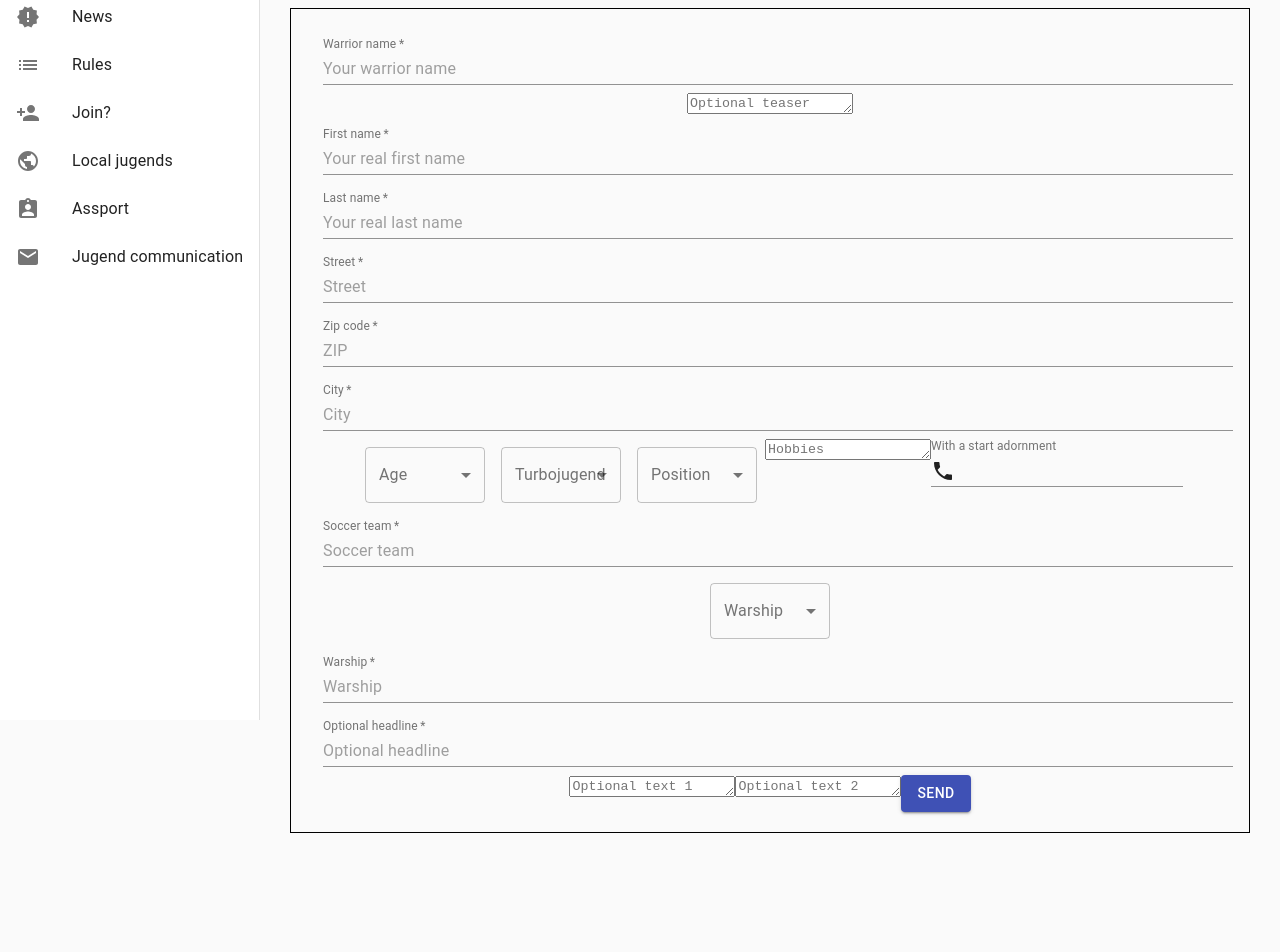
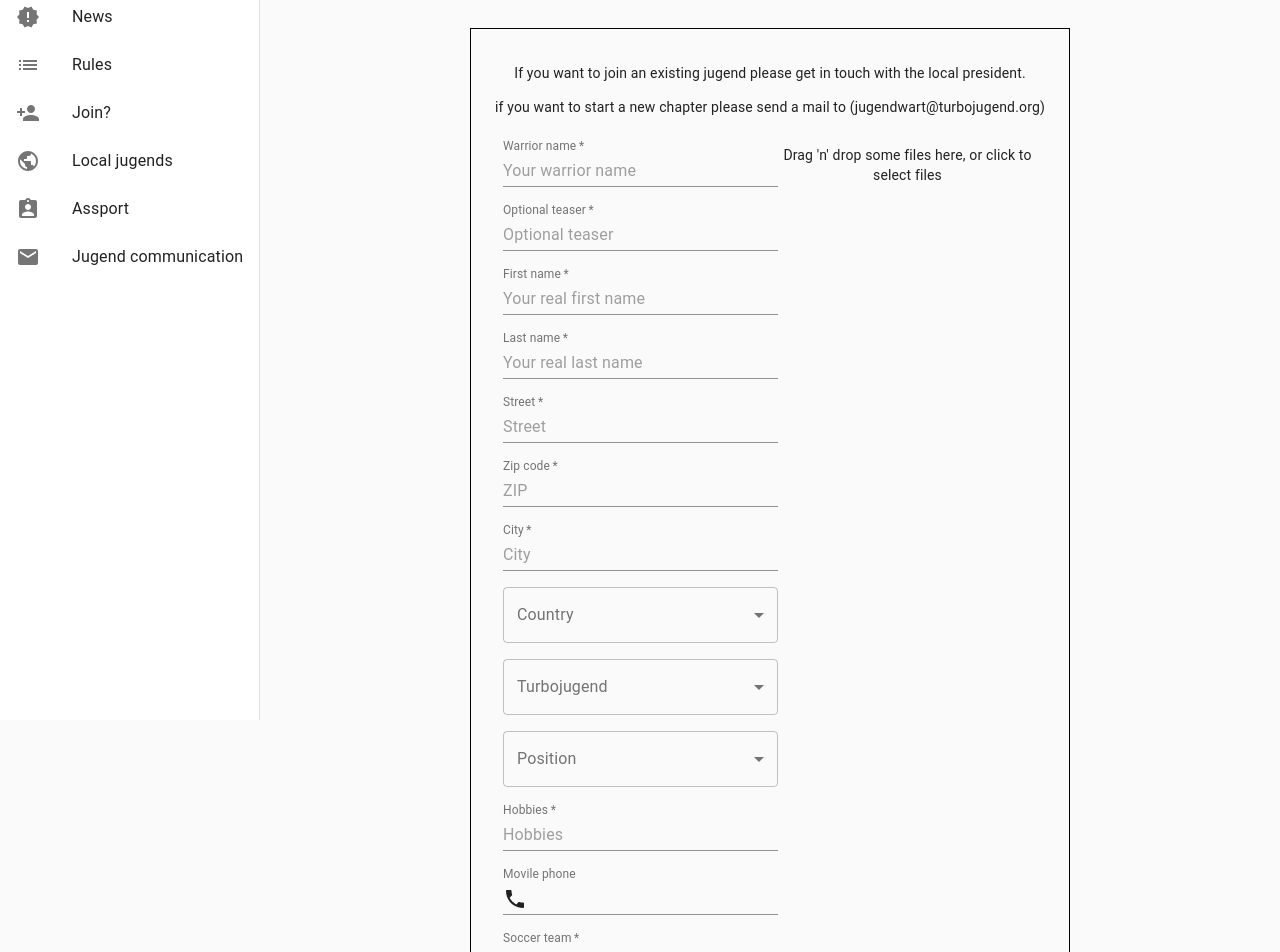
Before and after one commit to Turbojugend/public-page-web, a React (Create React App) app: page / in a window 1280 px wide. Shown: the part 80-1032 px from the top of the page. Before the commit the page ends 937 px from the top, so only its background shows below. Built offline with nearby package versions, Linux system fonts and the light colour scheme.

Commit message:
Organized in two columns and some style changes

```diff
--- a/package.json
+++ b/package.json
@@ -11,6 +11,7 @@
     "clsx": "^1.1.0",
     "react": "^16.13.1",
     "react-dom": "^16.13.1",
+    "react-dropzone": "^10.2.2",
     "react-scripts": "3.4.1"
   },
   "scripts": {
--- a/src/App.js
+++ b/src/App.js
@@ -1,4 +1,4 @@
-import React from 'react';
+import React, {useCallback} from 'react'
 import './App.css';
 import clsx from 'clsx';
 import {makeStyles, useTheme} from '@material-ui/core/styles';
@@ -24,7 +24,6 @@ import AssignmentIndIcon from '@material-ui/icons/AssignmentInd';
 import MailIcon from '@material-ui/icons/Mail';
 import Container from "@material-ui/core/Container";
 import TextField from "@material-ui/core/TextField";
-import TextareaAutosize from "@material-ui/core/TextareaAutosize";
 import Select from "@material-ui/core/Select";
 import MenuItem from "@material-ui/core/MenuItem";
 import InputLabel from "@material-ui/core/InputLabel";
@@ -33,6 +32,9 @@ import Input from "@material-ui/core/Input";
 import InputAdornment from "@material-ui/core/InputAdornment";
 import PhoneIcon from '@material-ui/icons/Phone';
 import Button from "@material-ui/core/Button";
+import Box from "@material-ui/core/Box";
+import Grid from "@material-ui/core/Grid";
+import {useDropzone} from 'react-dropzone'
 
 const drawerWidth = 260;
 
@@ -153,7 +155,13 @@ function App() {
         {name: 'Jugend communication', icon: <MailIcon/>}
     ];
 
+    const onDrop = useCallback(acceptedFiles => {
+        // Do something with the files
+    }, []);
+    const {getRootProps, getInputProps, isDragActive} = useDropzone({onDrop});
+
     return (
+        <Box component="span" m={1}>
             <div className="App">
                 <div className={classes.root}>
                     <CssBaseline/>
@@ -210,12 +218,20 @@ function App() {
                     </Drawer>
                     <main className={classes.content}>
                         <div className={classes.toolbar}/>
-                    <Container maxWidth="md" className={classes.formContainer}>
+                        <Container maxWidth="sm" className={classes.formContainer}>
                             <form noValidate autoComplete="off" className={classes.form}>
+                                <Grid container>
+                                    <Grid item xs={12}>
+                                        <p>If you want to join an existing jugend please get in touch with the local
+                                            president.</p>
+                                        <p>if you want to start a new chapter please send a mail to
+                                            (jugendwart@turbojugend.org)</p>
+                                    </Grid>
+                                    <Grid item xs={6}>
                                         <TextField
                                             id="warrior-name"
                                             label="Warrior name"
-                                style={{ margin: 8 }}
+                                            style={{margin: 8}}
                                             placeholder="Your warrior name"
                                             fullWidth
                                             required
@@ -223,11 +239,22 @@ function App() {
                                                 shrink: true,
                                             }}
                                         />
-                            <TextareaAutosize aria-label="Optional teaser" placeholder="Optional teaser" />
+                                        <TextField
+                                            id="optional-teaser"
+                                            label="Optional teaser"
+                                            style={{margin: 8}}
+                                            placeholder="Optional teaser"
+                                            multiline
+                                            fullWidth
+                                            required
+                                            InputLabelProps={{
+                                                shrink: true,
+                                            }}
+                                        />
                                         <TextField
                                             id="first-name"
                                             label="First name"
-                                style={{ margin: 8 }}
+                                            style={{margin: 8}}
                                             placeholder="Your real first name"
                                             fullWidth
                                             required
@@ -238,7 +265,7 @@ function App() {
                                         <TextField
                                             id="last-name"
                                             label="Last name"
-                                style={{ margin: 8 }}
+                                            style={{margin: 8}}
                                             placeholder="Your real last name"
                                             fullWidth
                                             required
@@ -249,7 +276,7 @@ function App() {
                                         <TextField
                                             id="street"
                                             label="Street"
-                                style={{ margin: 8 }}
+                                            style={{margin: 8}}
                                             placeholder="Street"
                                             fullWidth
                                             required
@@ -260,7 +287,7 @@ function App() {
                                         <TextField
                                             id="zip-code"
                                             label="Zip code"
-                                style={{ margin: 8 }}
+                                            style={{margin: 8}}
                                             placeholder="ZIP"
                                             fullWidth
                                             required
@@ -271,7 +298,7 @@ function App() {
                                         <TextField
                                             id="city"
                                             label="City"
-                                style={{ margin: 8 }}
+                                            style={{margin: 8}}
                                             placeholder="City"
                                             fullWidth
                                             required
@@ -279,12 +306,14 @@ function App() {
                                                 shrink: true,
                                             }}
                                         />
-                            <FormControl variant="outlined" className={classes.formControl}>
-                                <InputLabel id="country-select-label">Age</InputLabel>
+                                        <FormControl variant="outlined" className={classes.formControl}
+                                                     fullWidth={true}>
+                                            <InputLabel id="country-select-label">Country</InputLabel>
                                             <Select
                                                 labelId="country-select-label"
                                                 id="country-select"
                                                 value={country}
+                                                autoWidth={true}
                                                 required={true}
                                                 onChange={handleCountryChange}
                                             >
@@ -293,7 +322,8 @@ function App() {
                                                 <MenuItem value={3}>Country 3</MenuItem>
                                             </Select>
                                         </FormControl>
-                            <FormControl variant="outlined" className={classes.formControl}>
+                                        <FormControl variant="outlined" className={classes.formControl}
+                                                     fullWidth={true}>
                                             <InputLabel id="jugend-select-label">Turbojugend</InputLabel>
                                             <Select
                                                 labelId="jugend-select-label"
@@ -307,7 +337,7 @@ function App() {
                                                 <MenuItem value={3}>Tubojugend 3</MenuItem>
                                             </Select>
                                         </FormControl>
-                            <FormControl variant="outlined" className={classes.formControl}>
+                                        <FormControl variant="outlined" className={classes.formControl} fullWidth={true}>
                                             <InputLabel id="position-select-label">Position</InputLabel>
                                             <Select
                                                 labelId="position-select-label"
@@ -321,15 +351,26 @@ function App() {
                                                 <MenuItem value={3}>Position 3</MenuItem>
                                             </Select>
                                         </FormControl>
-                            <TextareaAutosize aria-label="Hobbies" placeholder="Hobbies" />
-                            <FormControl className={classes.margin}>
-                                <InputLabel htmlFor="input-with-icon-adornment">With a start adornment</InputLabel>
+                                        <TextField
+                                            id="hobbies"
+                                            label="Hobbies"
+                                            style={{margin: 8}}
+                                            placeholder="Hobbies"
+                                            multiline
+                                            fullWidth
+                                            required
+                                            InputLabelProps={{
+                                                shrink: true,
+                                            }}
+                                        />
+                                        <FormControl className={classes.formControl} fullWidth={true}>
+                                            <InputLabel htmlFor="input-with-icon-adornment">Movile phone</InputLabel>
                                             <Input
                                                 id="input-with-icon-adornment"
                                                 fullWidth
                                                 startAdornment={
                                                     <InputAdornment position="start">
-                                            <PhoneIcon />
+                                                        <PhoneIcon/>
                                                     </InputAdornment>
                                                 }
                                             />
@@ -337,7 +378,7 @@ function App() {
                                         <TextField
                                             id="soccer-team"
                                             label="Soccer team"
-                                style={{ margin: 8 }}
+                                            style={{margin: 8}}
                                             placeholder="Soccer team"
                                             fullWidth
                                             required
@@ -345,7 +386,7 @@ function App() {
                                                 shrink: true,
                                             }}
                                         />
-                            <FormControl variant="outlined" className={classes.formControl}>
+                                        <FormControl variant="outlined" className={classes.formControl} fullWidth={true}>
                                             <InputLabel id="warship-select-label">Warship</InputLabel>
                                             <Select
                                                 labelId="warship-select-label"
@@ -362,7 +403,7 @@ function App() {
                                         <TextField
                                             id="warship"
                                             label="Warship"
-                                style={{ margin: 8 }}
+                                            style={{margin: 8}}
                                             placeholder="Warship"
                                             fullWidth
                                             required
@@ -374,7 +415,7 @@ function App() {
                                         <TextField
                                             id="optional-headline"
                                             label="Optional headline"
-                                style={{ margin: 8 }}
+                                            style={{margin: 8}}
                                             placeholder="Optional headline"
                                             fullWidth
                                             required
@@ -382,16 +423,53 @@ function App() {
                                                 shrink: true,
                                             }}
                                         />
-                            <TextareaAutosize aria-label="Optional text 1" placeholder="Optional text 1" />
-                            <TextareaAutosize aria-label="Optional text 2" placeholder="Optional text 2" />
+                                        <TextField
+                                            id="optional-text-1"
+                                            label="Optional text 1"
+                                            style={{margin: 8}}
+                                            placeholder="Optional text 1"
+                                            multiline
+                                            fullWidth
+                                            required
+                                            InputLabelProps={{
+                                                shrink: true,
+                                            }}
+                                        />
+                                        <TextField
+                                            id="optional-text-2"
+                                            label="Optional text 2"
+                                            style={{margin: 8}}
+                                            placeholder="Optional text 2"
+                                            multiline
+                                            fullWidth
+                                            required
+                                            InputLabelProps={{
+                                                shrink: true,
+                                            }}
+                                        />
+                                    </Grid>
+                                    <Grid item xs={6}>
+                                        <div {...getRootProps()}>
+                                            <input {...getInputProps()} />
+                                            {
+                                                isDragActive ?
+                                                    <p>Drop the files here ...</p> :
+                                                    <p>Drag 'n' drop some files here, or click to select files</p>
+                                            }
+                                        </div>
+                                    </Grid>
+                                    <Grid item xs={12}>
                                         <Button variant="contained" color="primary">
                                             Send
                                         </Button>
+                                    </Grid>
+                                </Grid>
                             </form>
                         </Container>
                     </main>
                 </div>
             </div>
+        </Box>
     );
 }
 
```
Also changed, not shown: 1 other file (tests, documents, lock files or other folders). Lines whose indentation alone changed are shown as unchanged.
